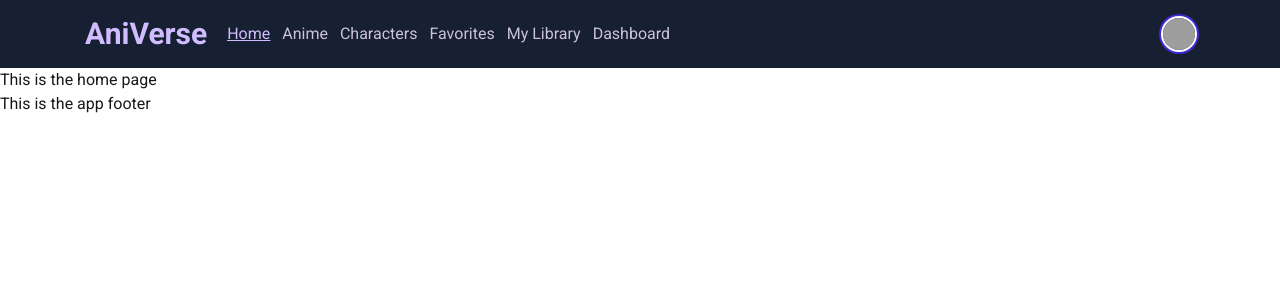
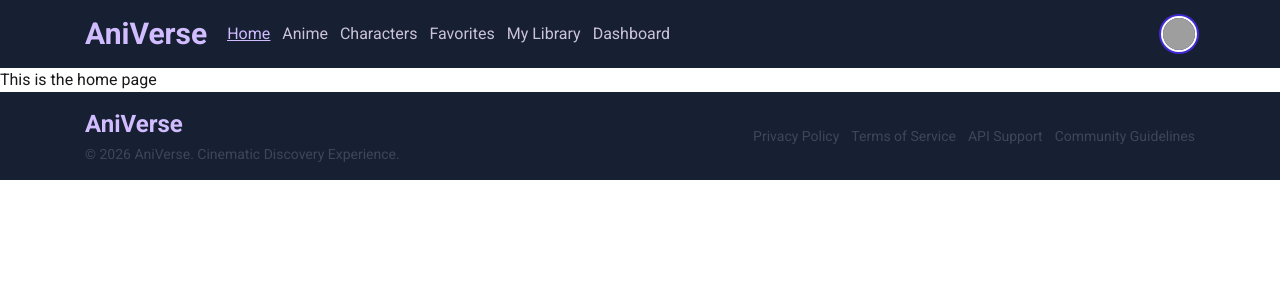
Before and after one commit to ayoub-jabiri/ani-verse, a React (Vite) app: page / in a window 1280 px wide. Shown: the top 300 px of the page. Built offline with nearby package versions, Linux system fonts and the light colour scheme; grey boxes are pictures that could not be loaded.

Commit message:
Finished the app footer

```diff
--- a/src/components/layout/AppFooter.jsx
+++ b/src/components/layout/AppFooter.jsx
@@ -1,7 +1,55 @@
+import { Link } from "react-router";
+
 export default function AppFooter() {
+    const navLinks = [
+        {
+            id: 1,
+            title: "Privacy Policy",
+            path: "/",
+        },
+        {
+            id: 2,
+            title: "Terms of Service",
+            path: "/",
+        },
+        {
+            id: 3,
+            title: "API Support",
+            path: "/",
+        },
+        {
+            id: 5,
+            title: "Community Guidelines",
+            path: "/",
+        },
+    ];
+
     return (
-        <footer>
-            <h1>This is the app footer</h1>
+        <footer className="bg-(--bg-color) py-4">
+            <div className="container flex justify-between items-center max-md:flex-col max-md:gap-y-3 max-md:text-center">
+                <div>
+                    <Link
+                        to="/"
+                        className="block text-2xl text-(--purple-color) font-bold mb-1"
+                    >
+                        AniVerse
+                    </Link>
+                    <p className="text-[#3C475A] text-sm">
+                        &copy; {new Date().getFullYear()} AniVerse. Cinematic
+                        Discovery Experience.
+                    </p>
+                </div>
+                <ul className="flex max-md:flex-col md:gap-3">
+                    {navLinks.map((link) => (
+                        <li
+                            key={link.id}
+                            className="text-[#3C475A] text-sm main-transition hover:text-(--purple-color)"
+                        >
+                            <Link to={link.path}>{link.title}</Link>
+                        </li>
+                    ))}
+                </ul>
+            </div>
         </footer>
     );
 }
```
